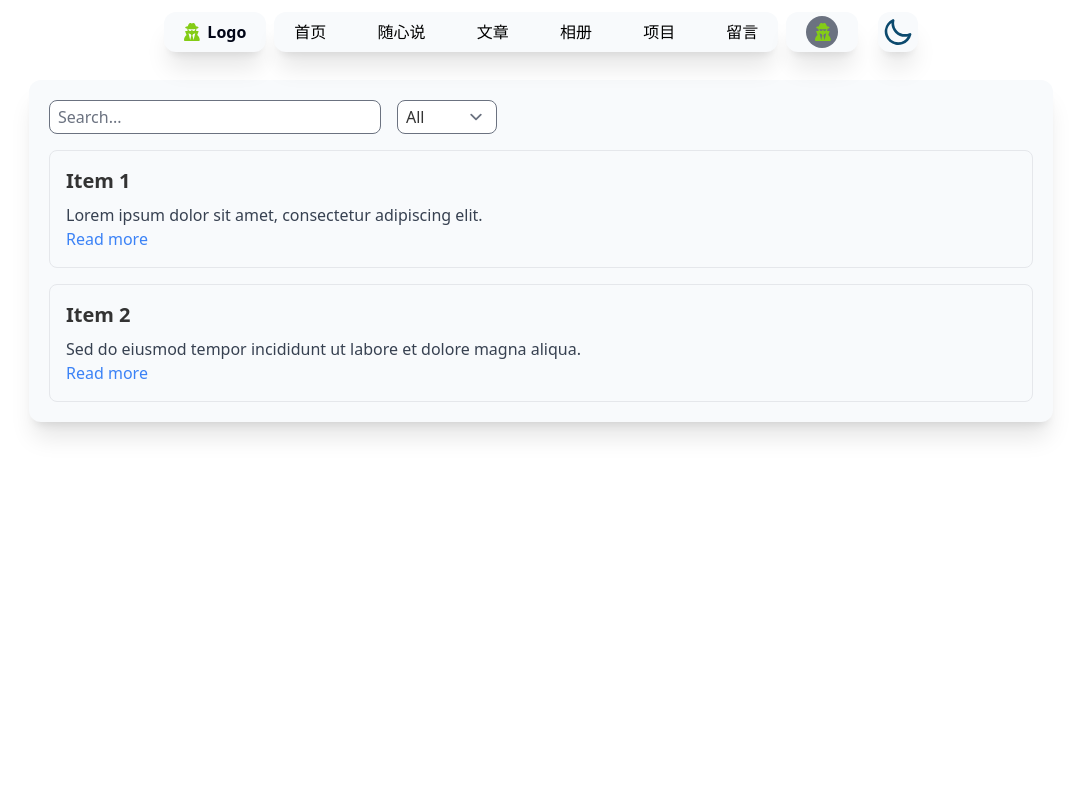
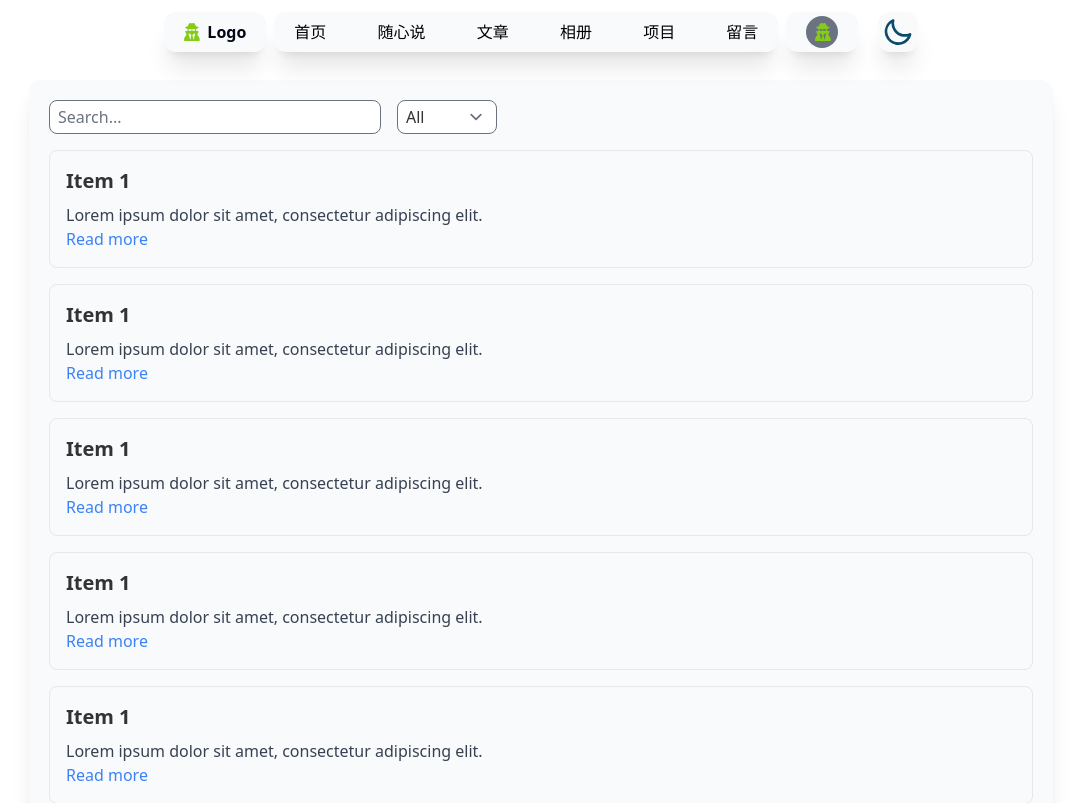
Before and after one commit to Daudxu/my-blog-home, a Vue app: page /article in a window 1280 px wide. Shown: the top 803 px of the page, without its empty margins (99-1180 px from the left). Built offline with nearby package versions, Linux system fonts and the light colour scheme.

Commit message:
fix update

```diff
--- a/src/views/article/Index.vue
+++ b/src/views/article/Index.vue
@@ -1,30 +1,26 @@
 
 <template>
     <div class="flex justify-center">
-        <div class="w-[1024px]   h-screen mx-auto">
-            <div class="mt-20 rounded-xl shadow-xl p-5 bg-slate-50 dark:bg-slate-600 space-y-3">
+        <div class="w-[1024px] h-screen mx-auto">
+            <div class="my-20 rounded-xl shadow-xl p-5 bg-slate-50 dark:bg-slate-600 space-y-3">
 
                 <div class="mx-auto">
                     <div class="flex items-center space-x-4 mb-4 max-w-md">
                         <input type="text" class="px-2 py-1 border rounded-lg w-full" placeholder="Search...">
                         <select class="px-2 py-1 border rounded-lg">
-                        <option value="all">All</option>
-                        <option value="category1">Category 1</option>
-                        <option value="category2">Category 2</option>
-                        <option value="category3">Category 3</option>
+                            <option value="all">All</option>
+                            <option value="category1">Category 1</option>
+                            <option value="category2">Category 2</option>
+                            <option value="category3">Category 3</option>
                         </select>
                     </div>
                     <ul class="space-y-4">
-                        <li class="border p-4 rounded-lg">
+                        <li class="border p-4 rounded-lg" v-for="n in 13" key="n">
                         <h3 class="text-xl font-semibold mb-2">Item 1</h3>
                         <p class="text-gray-700">Lorem ipsum dolor sit amet, consectetur adipiscing elit.</p>
                         <span class="text-blue-500 hover:underline cursor-pointer">Read more</span>
                         </li>
-                        <li class="border p-4 rounded-lg">
-                        <h3 class="text-xl font-semibold mb-2">Item 2</h3>
-                        <p class="text-gray-700">Sed do eiusmod tempor incididunt ut labore et dolore magna aliqua.</p>
-                        <span class="text-blue-500 hover:underline cursor-pointer">Read more</span>
-                        </li>
+
                     </ul>
                 </div>
 
```
